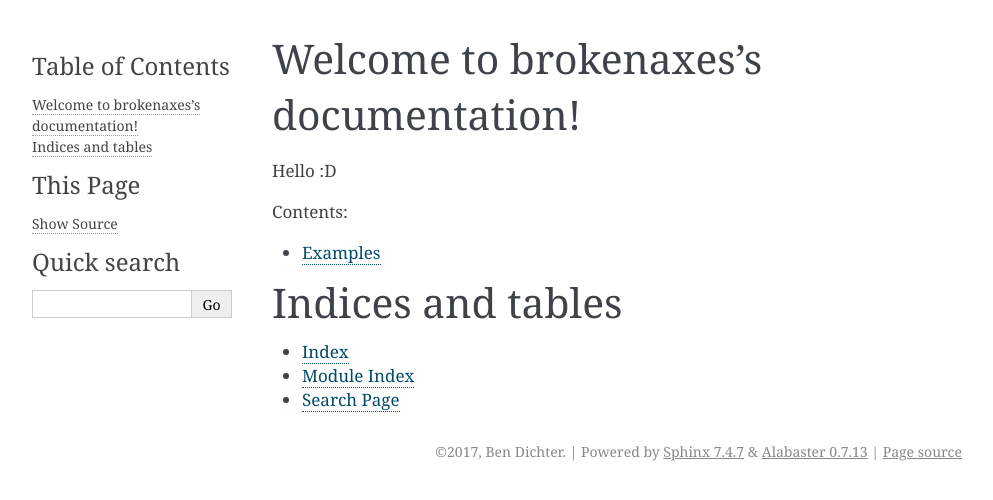
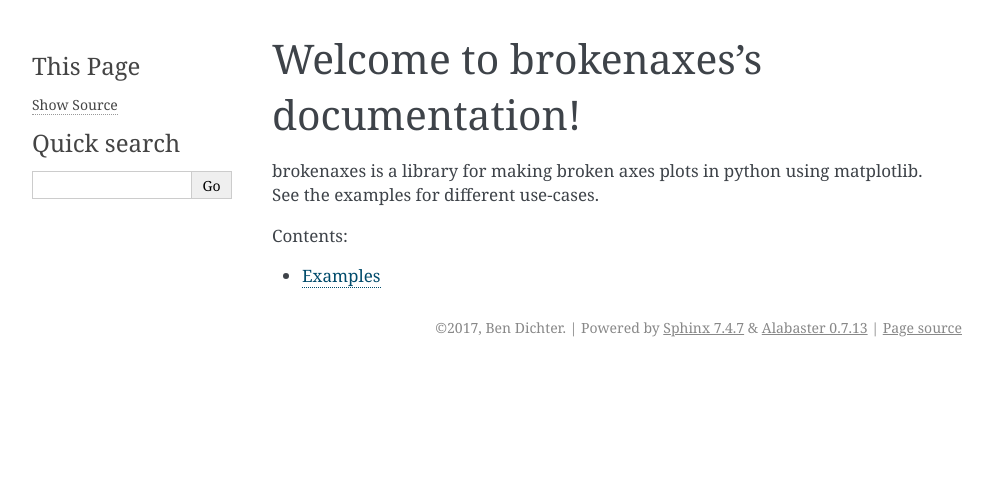
Before and after one commit to bendichter/brokenaxes, a Sphinx documentation site: the page built from docs/source/index.rst, in a window 1280 px wide. Shown: the top 500 px of the page, without its empty margins (148-1141 px from the left). Built offline with Sphinx 7.4.7, drawn with Linux system fonts in a browser that asks for light colours.

Commit message:
Update index.rst

```diff
--- a/docs/source/index.rst
+++ b/docs/source/index.rst
@@ -6,7 +6,7 @@
 Welcome to brokenaxes's documentation!
 ======================================
 
-Hello :D
+brokenaxes is a library for making broken axes plots in python using matplotlib. See the examples for different use-cases.
 
 
 Contents:
@@ -15,10 +15,3 @@ Contents:
    :maxdepth: 2
 
     Examples <auto_examples/index.rst>
-
-Indices and tables
-==================
-
-* :ref:`genindex`
-* :ref:`modindex`
-* :ref:`search`
```
